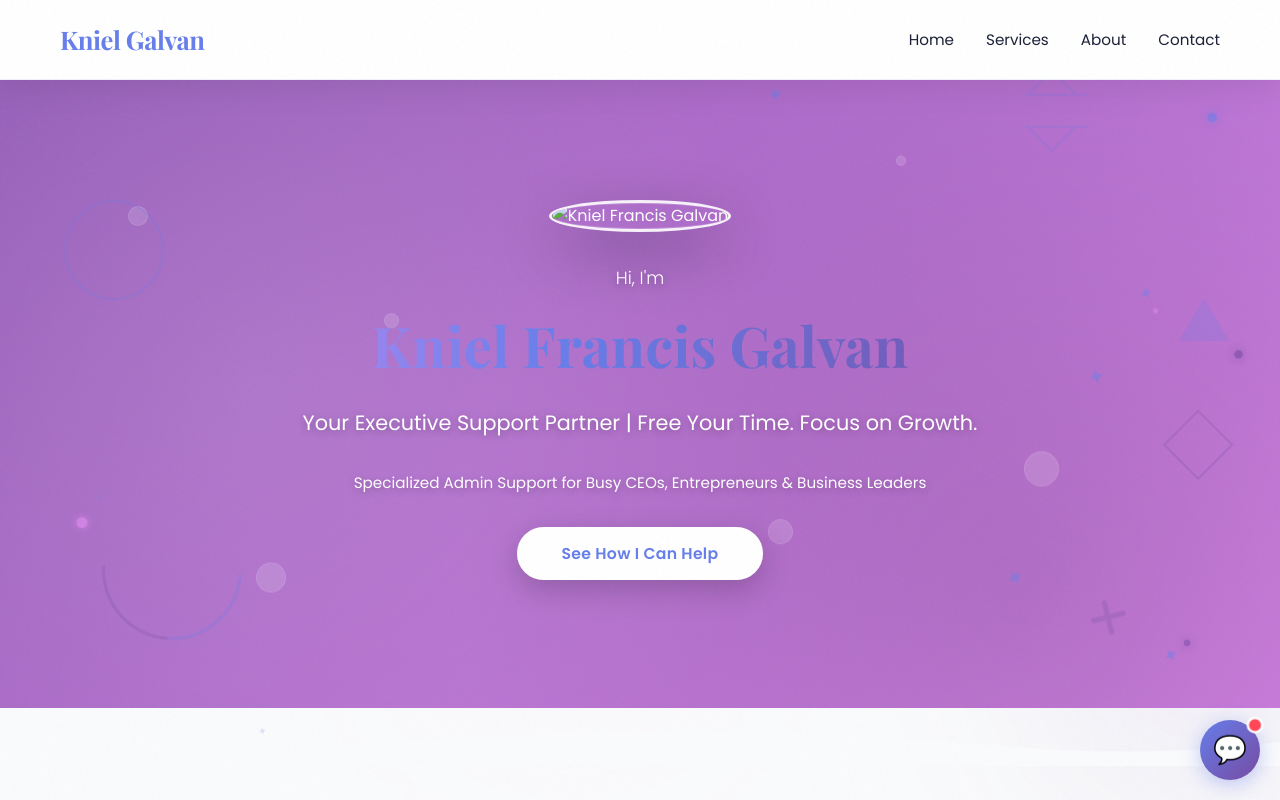
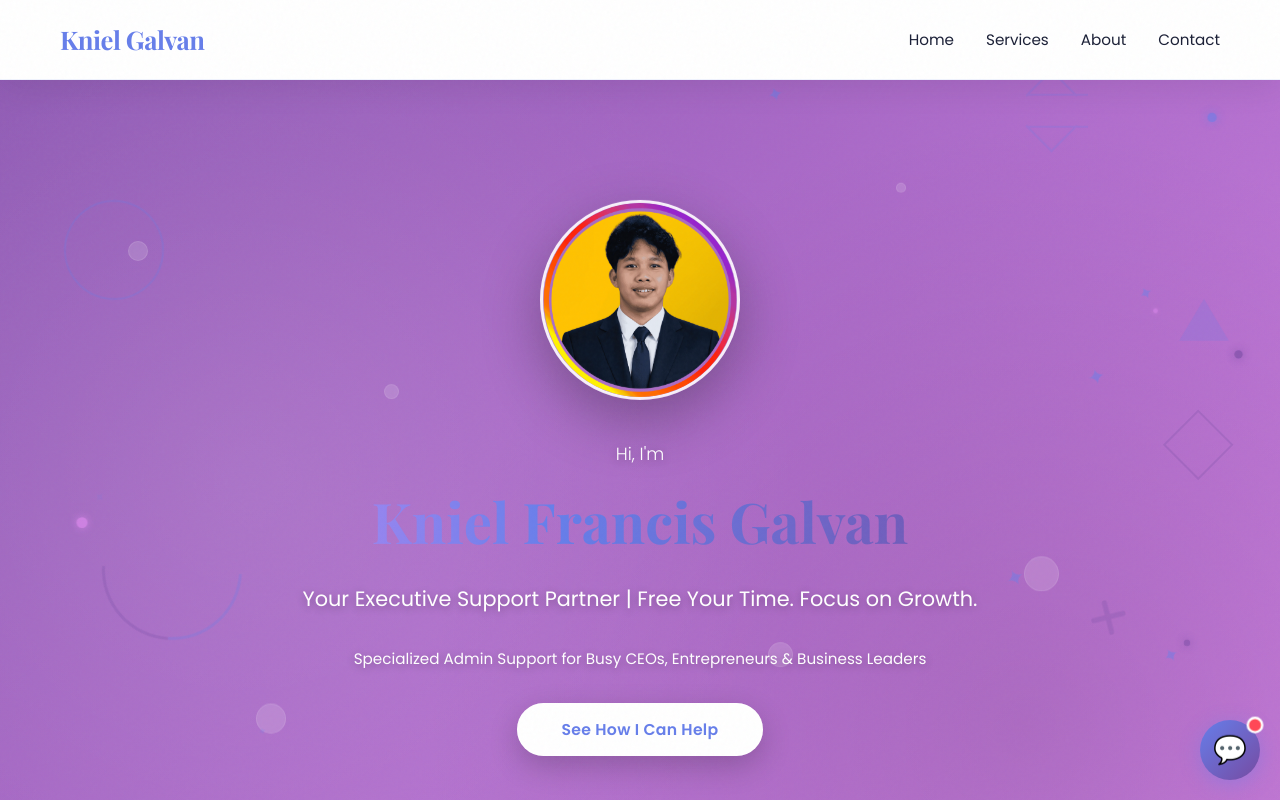
Before and after one commit to kniel1120/va-portfolio-website, a website: page index.html in a window 1280 px wide. Shown: the top 800 px of the page. Drawn offline with nearby package versions, Linux system fonts and the light colour scheme; animation ran at ten frames a second.

Commit message:
Fix hero section profile image path to images/profile.png

```diff
--- a/index.html
+++ b/index.html
@@ -35,7 +35,7 @@
         <div class="particle"></div>
         <div class="hero-content">
             <div class="profile-photo">
-                <img src="assets/images/profile.jpg" alt="Kniel Francis Galvan">
+                <img src="images/profile.png" alt="Kniel Francis Galvan">
             </div>
             <p style="font-size: 1.1rem; margin-bottom: 0.5rem; font-weight: 300; color: #ffffff; text-shadow: 0 2px 8px rgba(0, 0, 0, 0.3)">Hi, I'm</p>
             <h1 class="hero-title shimmer-text" style="text-shadow: none;">Kniel Francis Galvan</h1>
```
